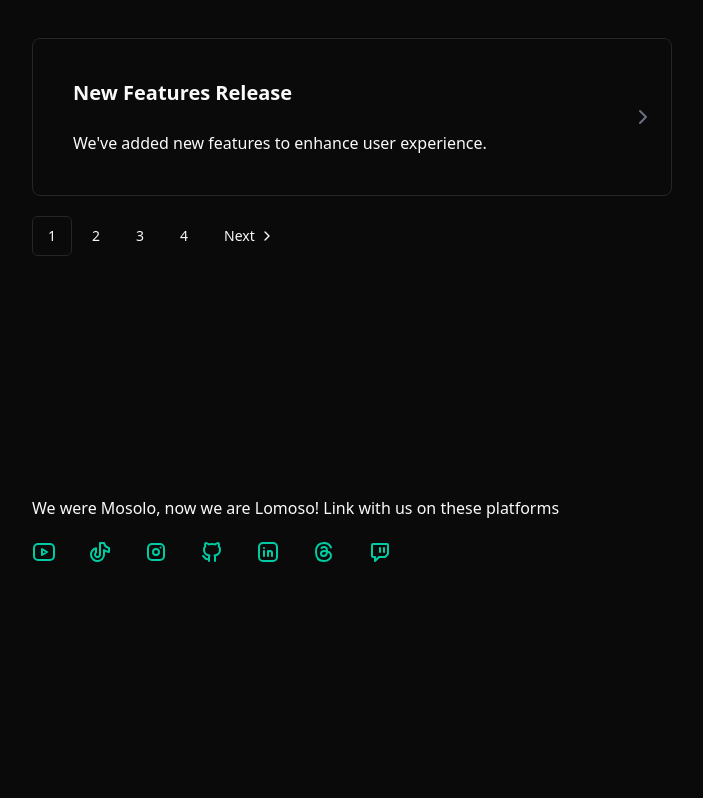
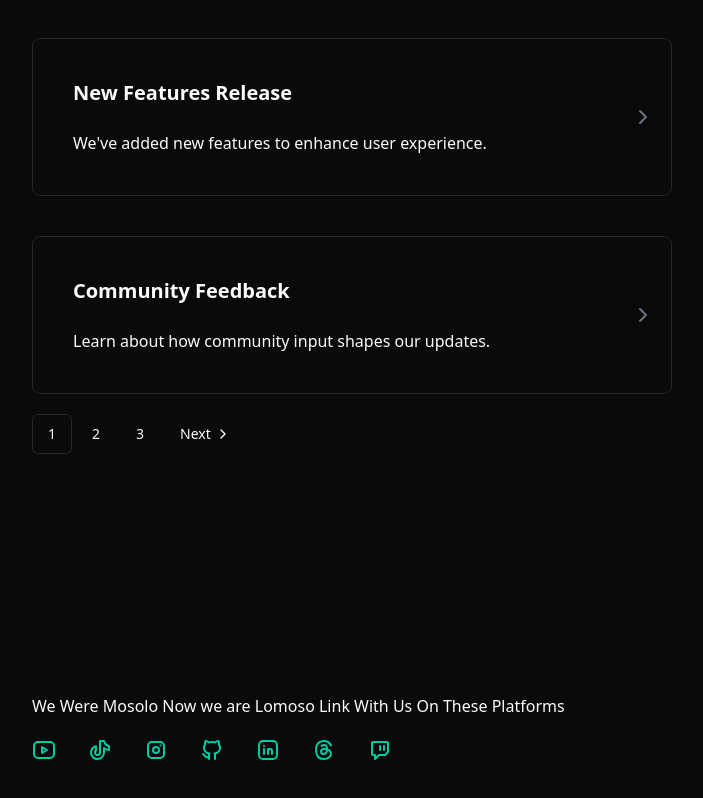
Before and after one commit to bckyrd-io/bckyrd-app-expo, a Next.js app: page / in a window 1280 px wide. Shown: the part 2094-2892 px from the top of the page, without its empty margins (288-991 px from the left). Before the commit the page ends 2698 px from the top, so only its background shows below. Built offline with nearby package versions, Linux system fonts and the light colour scheme.

Commit message:
Update page.tsx

```diff
--- a/app/page.tsx
+++ b/app/page.tsx
@@ -48,11 +48,21 @@ export default function Home() {
     const [isVideoPlaying, setIsVideoPlaying] = useState(false);
     const [searchTerm, setSearchTerm] = useState("");
     const [currentPage, setCurrentPage] = useState(1);
-    const itemsPerPage = 3;
+    const itemsPerPage = 4;
+
+
+    useEffect(() => {
+        const savedTheme = localStorage.getItem('theme');
+        if (savedTheme) {
+            setTheme(savedTheme);
+        }
+    }, []);
 
     useEffect(() => {
         document.documentElement.classList.toggle("dark", theme === "dark");
+        localStorage.setItem('theme', theme);
     }, [theme]);
+
 
     const toggleTheme = () => {
         setTheme(theme === "dark" ? "light" : "dark");
@@ -201,7 +211,7 @@ export default function Home() {
             {/* Social Media Section */}
             <section className="flex flex-col items-start mb-10 w-[90%] mx-auto lg:w-[50%]">
                 <p className="mb-5 text-left">
-                    We were Mosolo, now we are Lomoso! Link with us on these platforms
+                    We Were Mosolo Now we are Lomoso Link With Us On These Platforms
                 </p>
                 <div className="flex justify-start space-x-4">
                     <Link href="https://www.youtube.com/channel/UCNfw3tdcG_4Jhz5KTJqF4mw" className="text-primary">
```
